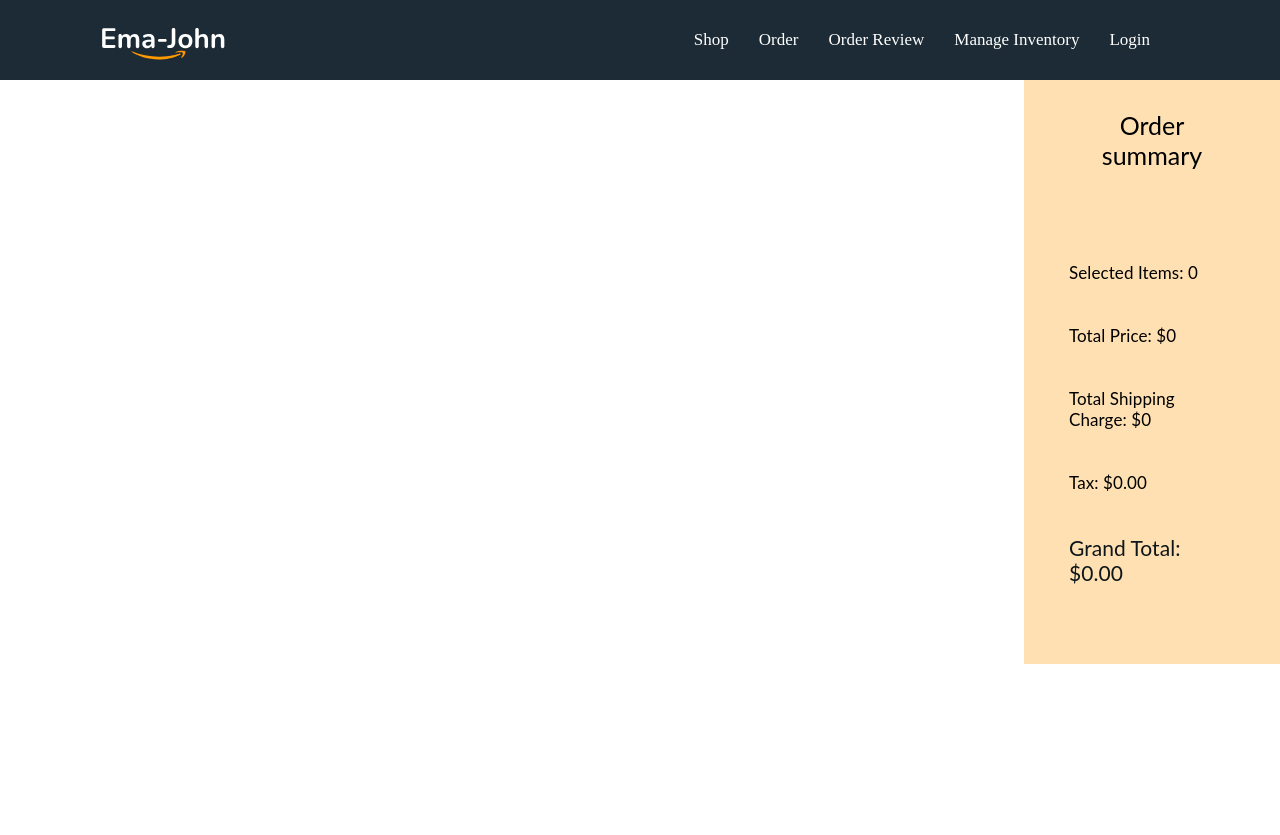
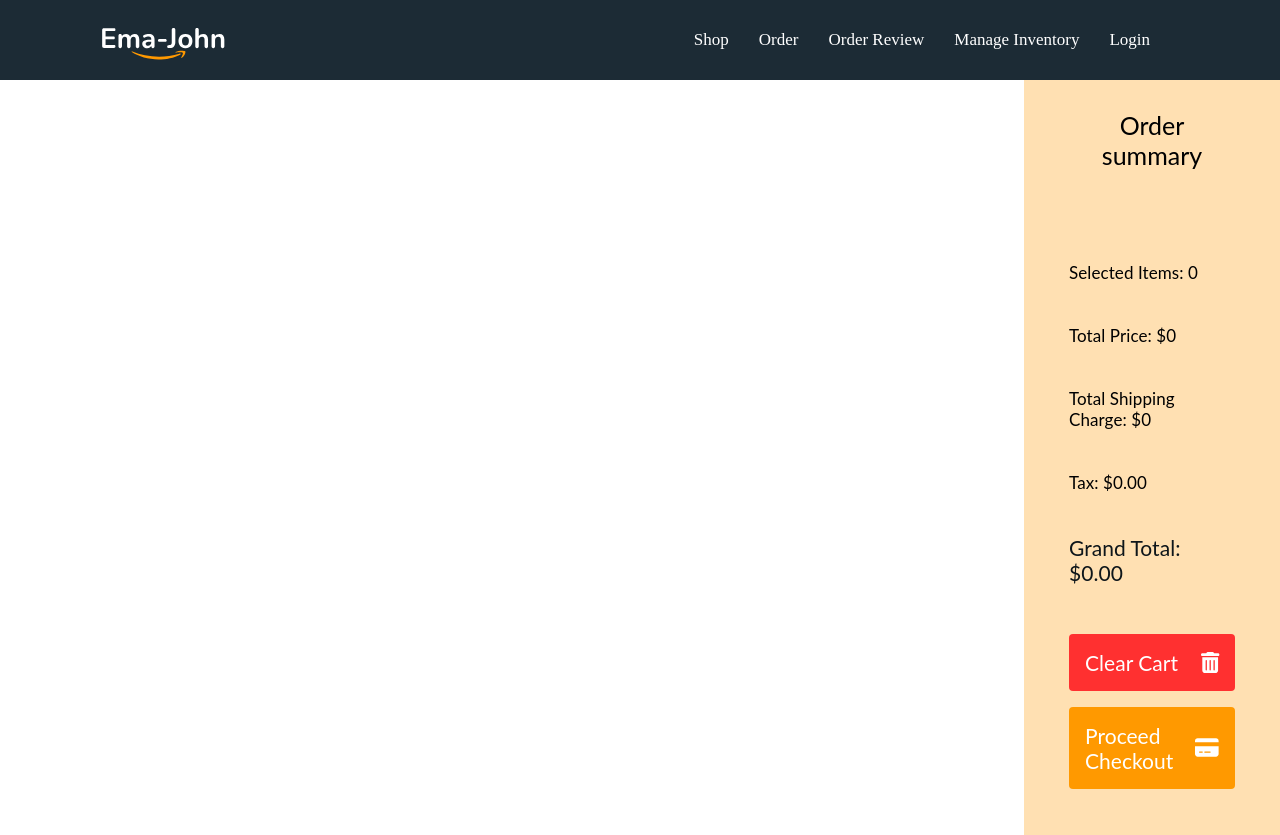
Before and after one commit to sifatullahshoyon/ema-john, a React (Vite) app: page /order in a window 1280 px wide. Before the commit the page ends 800 px from the top, so only its background shows below. Built offline with nearby package versions, Linux system fonts and the light colour scheme.

Commit message:
implement delete from local storage

```diff
--- a/src/components/Cart/Cart.css
+++ b/src/components/Cart/Cart.css
@@ -1,5 +1,5 @@
 .cart {
-    background-color: rgba(255, 153, 0, 0.30);
+  background-color: rgba(255, 153, 0, 0.3);
   position: sticky;
   top: 0;
   padding: 30px 45px;
@@ -34,6 +34,25 @@
   font-weight: 400;
   line-height: normal;
   letter-spacing: 0.032px;
-    color: #0E161A;
+  color: #0e161a;
   margin-top: 0;
 }
+
+.btn-clear-cart {
+  display: flex;
+  justify-content: space-between;
+  align-items: center;
+  width: 100%;
+  padding: 16px;
+  border: none;
+  outline: none;
+  border-radius: 4px;
+  background-color: #ff3030;
+  color: #ffffff;
+  font-family: Lato;
+  font-size: 21px;
+  font-style: normal;
+  font-weight: 400;
+  line-height: normal;
+  letter-spacing: 0.032px;
+}
--- a/src/components/Cart/Cart.jsx
+++ b/src/components/Cart/Cart.jsx
@@ -1,7 +1,9 @@
 import React from 'react';
+import { FontAwesomeIcon } from '@fortawesome/react-fontawesome';
+import { faTrashAlt } from '@fortawesome/free-solid-svg-icons';
 import './Cart.css';
 
-const Cart = ({cart}) => {
+const Cart = ({cart , handleClearToCart , children}) => {
     // const cart = props.cart; Option : 1
     // Option : 2
     // const {cart} = props;
@@ -27,6 +29,8 @@ const Cart = ({cart}) => {
             <p>Total Shipping Charge: ${totalShipping}</p>
             <p>Tax: ${tax.toFixed(2)}</p>
             <h6>Grand Total: ${grandTotal.toFixed(2)}</h6>
+            <button onClick={handleClearToCart} className='btn-clear-cart'><span>Clear Cart</span> <FontAwesomeIcon icon={faTrashAlt} /></button>
+            {children}
         </div>
     );
 };
--- /dev/null
+++ b/src/components/Checkout/Checkout.jsx
@@ -0,0 +1,11 @@
+import React from 'react';
+
+const Checkout = () => {
+    return (
+        <div>
+            <h2>Checkout from your page!!</h2>
+        </div>
+    );
+};
+
+export default Checkout;
--- a/src/components/Order/Order.jsx
+++ b/src/components/Order/Order.jsx
@@ -1,9 +1,11 @@
 import React, { useState } from 'react';
 import Cart from '../Cart/Cart';
-import { useLoaderData } from 'react-router-dom';
+import { Link, useLoaderData } from 'react-router-dom';
 import ReviewItem from '../ReviewItem/ReviewItem';
+import { deleteShoppingCart, removeFromDb } from '../../utilities/fakedb';
+import { FontAwesomeIcon } from '@fortawesome/react-fontawesome';
+import { faCreditCardAlt } from '@fortawesome/free-solid-svg-icons';
 import './Order.css';
-import { removeFromDb } from '../../utilities/fakedb';
 
 const Order = () => {
     const savedCart = useLoaderData();
@@ -12,6 +14,10 @@ const Order = () => {
         const remaining = cart?.filter(product => product.id !== id);
         setCart(remaining);
         removeFromDb(id);
+    };
+    const handleClearToCart = () => {
+        setCart([]);
+        deleteShoppingCart();
     };
     return (
         <div className='shop-container'>
@@ -25,7 +31,7 @@ const Order = () => {
                 }
             </div>
             <div className='cart-container'>
-                <Cart cart={cart}/>
+                <Cart cart={cart} handleClearToCart={handleClearToCart}><Link className='common-link' to='/checkout'><button className='btn-common'><div>Proceed Checkout </div><FontAwesomeIcon icon={faCreditCardAlt} /></button></Link></Cart>
             </div>
         </div>
     );
--- a/src/components/Shop/Shop.css
+++ b/src/components/Shop/Shop.css
@@ -1,15 +1,44 @@
-.shop-container{
-    display: grid;
-    grid-template-columns: 4fr  1fr;
+.shop-container {
+  display: grid;
+  grid-template-columns: 4fr 1fr;
 }
 
-.products-container{
-    display: grid;
-    grid-template-columns: repeat(3 , 1fr);
-    grid-gap: 45px;
-    margin: 200px 85px 50px 100px;
+.products-container {
+  display: grid;
+  grid-template-columns: repeat(3, 1fr);
+  grid-gap: 45px;
+  margin: 200px 85px 50px 100px;
 }
 
 .cart-container {
-    width: 100%;
+  width: 100%;
 }
+
+.common-link {
+    text-decoration: none;
+}
+
+.btn-common {
+  width: 100%;
+  padding: 16px;
+  border: none;
+  outline: none;
+  border-radius: 4px;
+  background-color: #f90;
+  margin: 16px 0;
+  font-family: Lato;
+  font-size: 21px;
+  font-style: normal;
+  font-weight: 400;
+  line-height: normal;
+  letter-spacing: 0.032px;
+  color: #fff;
+  cursor: pointer;
+  display: flex;
+  justify-content: space-between;
+  align-items: center;
+}
+
+.btn-common div {
+    text-align: left;
+}
--- a/src/components/Shop/Shop.jsx
+++ b/src/components/Shop/Shop.jsx
@@ -1,8 +1,11 @@
 import React, { useEffect, useState } from 'react';
-import './Shop.css'
 import Product from '../Product/Product';
 import Cart from '../Cart/Cart';
-import { addToDb, getShoppingCart } from '../../utilities/fakedb';
+import { addToDb, deleteShoppingCart, getShoppingCart } from '../../utilities/fakedb';
+import { Link } from 'react-router-dom';
+import { FontAwesomeIcon } from '@fortawesome/react-fontawesome';
+import { faArrowRight } from '@fortawesome/free-solid-svg-icons';
+import './Shop.css'
 
 const Shop = () => {
     //  useState for load Data
@@ -39,6 +42,10 @@ const Shop = () => {
        setCart(newCart);
        addToDb(product.id);
     };
+    const handleClearToCart = () => {
+        setCart([]);
+        deleteShoppingCart();
+    };
     return (
         <div className='shop-container'>
             <div className='products-container'>
@@ -50,7 +57,7 @@ const Shop = () => {
                 }
             </div>
             <div className='cart-container'>
-                <Cart cart={cart}></Cart>
+                <Cart cart={cart} handleClearToCart={handleClearToCart} ><Link className='common-link' to='/order'><button className='btn-common'><div>Review Order</div> <FontAwesomeIcon icon={faArrowRight} /></button></Link></Cart>
             </div>
         </div>
     );
--- a/src/main.jsx
+++ b/src/main.jsx
@@ -9,6 +9,7 @@ import Order from './components/Order/Order.jsx';
 import Inventory from './components/Inventory/Inventory.jsx';
 import Login from './components/Login/Login.jsx';
 import cartProductLoder from './Loders/cartProductsLoder.js';
+import Checkout from './components/Checkout/Checkout.jsx';
 const router = createBrowserRouter([
   {
     path: '/',
@@ -29,6 +30,10 @@ const router = createBrowserRouter([
         element: <Inventory />
       },
       {
+        path: 'checkout',
+        element: <Checkout />
+      },
+      {
         path: 'login',
         element: <Login />
       },
```
Lines whose indentation alone changed are shown as unchanged.
